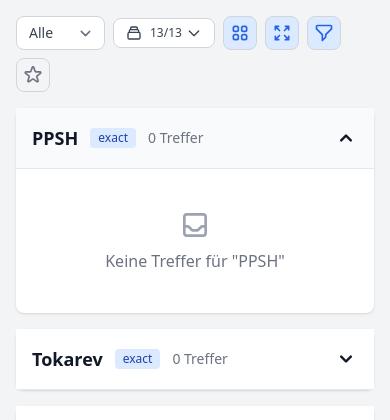
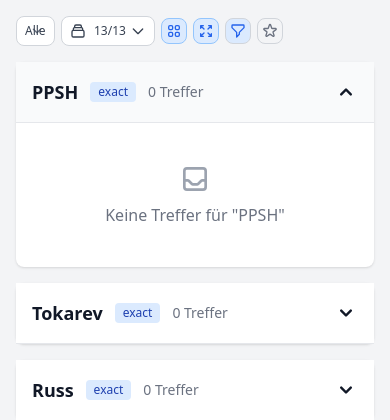
Before and after one commit to gilbert-grape/gilberts-yoga-helper, a FastAPI app: page / in a window 390 px wide. Shown: the part 73-493 px from the top of the page. Run offline with FastAPI, Linux system fonts and the light colour scheme; data comes from the database, SQL or seed files in the repository; data that the repository does not hold is empty; some libraries are stand-ins or nearby versions.

Commit message:
Make mobile filter bar more compact to fit one line
- Shorten time filter labels (1T, 7T, 1M, 3M instead of full words)
- Reduce padding and font size on mobile dropdowns
- Shrink mobile icon buttons (w-4 h-4, p-1)
- Remove flex-wrap, add overflow-x-auto for single line
- Refactor mobile button state updates into helper function

Co-Authored-By: Claude Opus 4.5 <noreply@anthropic.com>

```diff
--- a/frontend/templates/dashboard.html
+++ b/frontend/templates/dashboard.html
@@ -3,19 +3,19 @@
 {% block content %}
 {# Filter bar - compact for mobile #}
 <div class="mb-4">
-    <div class="flex flex-wrap items-center gap-2 sm:gap-3">
-        {# Time Filter Dropdown #}
-        <select id="time-filter" class="px-3 py-1.5 text-sm font-medium text-gray-700 bg-white border border-gray-300 rounded-lg hover:bg-gray-50 focus:outline-none focus:ring-2 focus:ring-blue-300">
+    <div class="flex items-center gap-1.5 sm:gap-3 overflow-x-auto">
+        {# Time Filter Dropdown - compact on mobile #}
+        <select id="time-filter" class="px-2 py-1.5 text-xs sm:text-sm font-medium text-gray-700 bg-white border border-gray-300 rounded-lg hover:bg-gray-50 focus:outline-none focus:ring-2 focus:ring-blue-300 flex-shrink-0">
             <option value="all" {% if time_filter == 'all' %}selected{% endif %}>Alle</option>
-            <option value="1d" {% if time_filter == '1d' %}selected{% endif %}>1 Tag</option>
-            <option value="7d" {% if time_filter == '7d' %}selected{% endif %}>7 Tage</option>
-            <option value="1m" {% if time_filter == '1m' %}selected{% endif %}>1 Monat</option>
-            <option value="3m" {% if time_filter == '3m' %}selected{% endif %}>3 Monate</option>
+            <option value="1d" {% if time_filter == '1d' %}selected{% endif %}>1T</option>
+            <option value="7d" {% if time_filter == '7d' %}selected{% endif %}>7T</option>
+            <option value="1m" {% if time_filter == '1m' %}selected{% endif %}>1M</option>
+            <option value="3m" {% if time_filter == '3m' %}selected{% endif %}>3M</option>
         </select>
 
         {# Sources Filter Dropdown #}
-        <div class="relative">
-            <button id="sources-dropdown-btn" type="button" class="inline-flex items-center px-3 py-1.5 text-sm font-medium text-gray-700 bg-white border border-gray-300 rounded-lg hover:bg-gray-50 focus:outline-none focus:ring-2 focus:ring-blue-300">
+        <div class="relative flex-shrink-0">
+            <button id="sources-dropdown-btn" type="button" class="inline-flex items-center px-2 py-1.5 text-xs sm:text-sm font-medium text-gray-700 bg-white border border-gray-300 rounded-lg hover:bg-gray-50 focus:outline-none focus:ring-2 focus:ring-blue-300">
                 <svg class="w-4 h-4 mr-1" fill="none" viewBox="0 0 24 24" stroke="currentColor">
                     <path stroke-linecap="round" stroke-linejoin="round" stroke-width="2" d="M19 11H5m14 0a2 2 0 012 2v6a2 2 0 01-2 2H5a2 2 0 01-2-2v-6a2 2 0 012-2m14 0V9a2 2 0 00-2-2M5 11V9a2 2 0 012-2m0 0V5a2 2 0 012-2h6a2 2 0 012 2v2M7 7h10" />
                 </svg>
@@ -54,24 +54,24 @@
             </div>
         </div>
 
-        {# Mobile: Icon-only toggle buttons #}
-        <button id="compact-btn-mobile" type="button" class="sm:hidden p-1.5 rounded-lg border border-gray-300 hover:bg-gray-50 focus:outline-none focus:ring-2 focus:ring-blue-300 transition-colors" title="Kompakt">
-            <svg class="w-5 h-5 text-gray-500" fill="none" viewBox="0 0 24 24" stroke="currentColor">
+        {# Mobile: Icon-only toggle buttons - compact #}
+        <button id="compact-btn-mobile" type="button" class="sm:hidden p-1 rounded-lg border border-gray-300 hover:bg-gray-50 focus:outline-none focus:ring-2 focus:ring-blue-300 transition-colors flex-shrink-0" title="Kompakt">
+            <svg class="w-4 h-4 text-gray-500" fill="none" viewBox="0 0 24 24" stroke="currentColor">
                 <path stroke-linecap="round" stroke-linejoin="round" stroke-width="2" d="M4 6a2 2 0 012-2h2a2 2 0 012 2v2a2 2 0 01-2 2H6a2 2 0 01-2-2V6zM14 6a2 2 0 012-2h2a2 2 0 012 2v2a2 2 0 01-2 2h-2a2 2 0 01-2-2V6zM4 16a2 2 0 012-2h2a2 2 0 012 2v2a2 2 0 01-2 2H6a2 2 0 01-2-2v-2zM14 16a2 2 0 012-2h2a2 2 0 012 2v2a2 2 0 01-2 2h-2a2 2 0 01-2-2v-2z" />
             </svg>
         </button>
-        <button id="expanded-btn-mobile" type="button" class="sm:hidden p-1.5 rounded-lg border border-gray-300 hover:bg-gray-50 focus:outline-none focus:ring-2 focus:ring-blue-300 transition-colors" title="Alle öffnen">
-            <svg class="w-5 h-5 text-gray-500" fill="none" viewBox="0 0 24 24" stroke="currentColor">
+        <button id="expanded-btn-mobile" type="button" class="sm:hidden p-1 rounded-lg border border-gray-300 hover:bg-gray-50 focus:outline-none focus:ring-2 focus:ring-blue-300 transition-colors flex-shrink-0" title="Alle öffnen">
+            <svg class="w-4 h-4 text-gray-500" fill="none" viewBox="0 0 24 24" stroke="currentColor">
                 <path stroke-linecap="round" stroke-linejoin="round" stroke-width="2" d="M4 8V4m0 0h4M4 4l5 5m11-1V4m0 0h-4m4 0l-5 5M4 16v4m0 0h4m-4 0l5-5m11 5l-5-5m5 5v-4m0 4h-4" />
             </svg>
         </button>
-        <button id="filter-btn-mobile" type="button" class="sm:hidden p-1.5 rounded-lg border border-gray-300 hover:bg-gray-50 focus:outline-none focus:ring-2 focus:ring-blue-300 transition-colors {% if filter_enabled %}bg-blue-100 border-blue-300{% endif %}" title="Duplikate filtern">
-            <svg class="w-5 h-5 {% if filter_enabled %}text-blue-600{% else %}text-gray-500{% endif %}" fill="none" viewBox="0 0 24 24" stroke="currentColor">
+        <button id="filter-btn-mobile" type="button" class="sm:hidden p-1 rounded-lg border border-gray-300 hover:bg-gray-50 focus:outline-none focus:ring-2 focus:ring-blue-300 transition-colors flex-shrink-0 {% if filter_enabled %}bg-blue-100 border-blue-300{% endif %}" title="Duplikate filtern">
+            <svg class="w-4 h-4 {% if filter_enabled %}text-blue-600{% else %}text-gray-500{% endif %}" fill="none" viewBox="0 0 24 24" stroke="currentColor">
                 <path stroke-linecap="round" stroke-linejoin="round" stroke-width="2" d="M3 4a1 1 0 011-1h16a1 1 0 011 1v2.586a1 1 0 01-.293.707l-6.414 6.414a1 1 0 00-.293.707V17l-4 4v-6.586a1 1 0 00-.293-.707L3.293 7.293A1 1 0 013 6.586V4z" />
             </svg>
         </button>
-        <button id="favorites-btn-mobile" type="button" class="sm:hidden p-1.5 rounded-lg border border-gray-300 hover:bg-gray-50 focus:outline-none focus:ring-2 focus:ring-yellow-300 transition-colors {% if favorites_only %}bg-yellow-100 border-yellow-400{% endif %}" title="Nur Favoriten">
-            <svg class="w-5 h-5 {% if favorites_only %}text-yellow-500{% else %}text-gray-500{% endif %}" fill="{% if favorites_only %}currentColor{% else %}none{% endif %}" viewBox="0 0 24 24" stroke="currentColor">
+        <button id="favorites-btn-mobile" type="button" class="sm:hidden p-1 rounded-lg border border-gray-300 hover:bg-gray-50 focus:outline-none focus:ring-2 focus:ring-yellow-300 transition-colors flex-shrink-0 {% if favorites_only %}bg-yellow-100 border-yellow-400{% endif %}" title="Nur Favoriten">
+            <svg class="w-4 h-4 {% if favorites_only %}text-yellow-500{% else %}text-gray-500{% endif %}" fill="{% if favorites_only %}currentColor{% else %}none{% endif %}" viewBox="0 0 24 24" stroke="currentColor">
                 <path stroke-linecap="round" stroke-linejoin="round" stroke-width="2" d="M11.049 2.927c.3-.921 1.603-.921 1.902 0l1.519 4.674a1 1 0 00.95.69h4.915c.969 0 1.371 1.24.588 1.81l-3.976 2.888a1 1 0 00-.363 1.118l1.518 4.674c.3.922-.755 1.688-1.538 1.118l-3.976-2.888a1 1 0 00-1.176 0l-3.976 2.888c-.783.57-1.838-.197-1.538-1.118l1.518-4.674a1 1 0 00-.363-1.118l-3.976-2.888c-.784-.57-.38-1.81.588-1.81h4.914a1 1 0 00.951-.69l1.519-4.674z" />
             </svg>
         </button>
@@ -242,16 +242,28 @@
     const compactBtnMobile = document.getElementById('compact-btn-mobile');
     const isCompact = getCookie('compact_mode') !== 'false'; // Default to true
 
+    function updateMobileButtonState(btn, enabled, activeClasses = ['bg-blue-100', 'border-blue-300'], iconActiveClass = 'text-blue-600', iconInactiveClass = 'text-gray-500') {
+        const svg = btn.querySelector('svg');
+        if (enabled) {
+            btn.classList.add(...activeClasses);
+            btn.classList.remove('border-gray-300');
+            svg.classList.remove(iconInactiveClass);
+            svg.classList.add(iconActiveClass);
+        } else {
+            btn.classList.remove(...activeClasses);
+            btn.classList.add('border-gray-300');
+            svg.classList.remove(iconActiveClass);
+            svg.classList.add(iconInactiveClass);
+        }
+    }
+
     function setCompactMode(enabled) {
         if (enabled) {
             document.body.classList.add('compact-mode');
-            compactBtnMobile.classList.add('bg-blue-100', 'border-blue-300');
-            compactBtnMobile.querySelector('svg').classList.replace('text-gray-500', 'text-blue-600');
         } else {
             document.body.classList.remove('compact-mode');
-            compactBtnMobile.classList.remove('bg-blue-100', 'border-blue-300');
-            compactBtnMobile.querySelector('svg').classList.replace('text-blue-600', 'text-gray-500');
         }
+        updateMobileButtonState(compactBtnMobile, enabled);
         if (compactCheckbox) compactCheckbox.checked = enabled;
         setCookie('compact_mode', enabled ? 'true' : 'false', 365);
     }
@@ -260,8 +272,7 @@
     if (isCompact) {
         document.body.classList.add('compact-mode');
         if (compactCheckbox) compactCheckbox.checked = true;
-        compactBtnMobile.classList.add('bg-blue-100', 'border-blue-300');
-        compactBtnMobile.querySelector('svg').classList.replace('text-gray-500', 'text-blue-600');
+        updateMobileButtonState(compactBtnMobile, true);
     }
 
     if (compactCheckbox) {
@@ -300,13 +311,7 @@
 
     function setExpandedMode(enabled) {
         setAllAccordions(enabled);
-        if (enabled) {
-            expandedBtnMobile.classList.add('bg-blue-100', 'border-blue-300');
-            expandedBtnMobile.querySelector('svg').classList.replace('text-gray-500', 'text-blue-600');
-        } else {
-            expandedBtnMobile.classList.remove('bg-blue-100', 'border-blue-300');
-            expandedBtnMobile.querySelector('svg').classList.replace('text-blue-600', 'text-gray-500');
-        }
+        updateMobileButtonState(expandedBtnMobile, enabled);
         if (expandedCheckbox) expandedCheckbox.checked = enabled;
         setCookie('expanded_mode', enabled ? 'true' : 'false', 365);
     }
@@ -314,8 +319,7 @@
     // Initialize expanded mode
     if (isExpanded) {
         if (expandedCheckbox) expandedCheckbox.checked = true;
-        expandedBtnMobile.classList.add('bg-blue-100', 'border-blue-300');
-        expandedBtnMobile.querySelector('svg').classList.replace('text-gray-500', 'text-blue-600');
+        updateMobileButtonState(expandedBtnMobile, true);
         setAllAccordions(true);
     }
 
```
